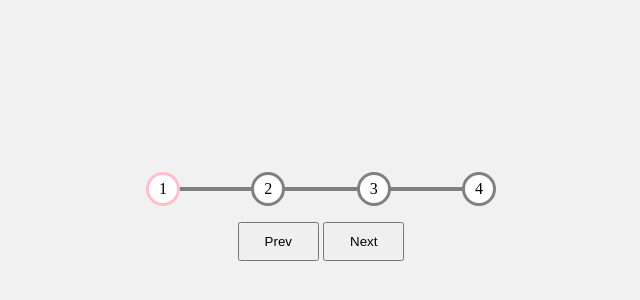
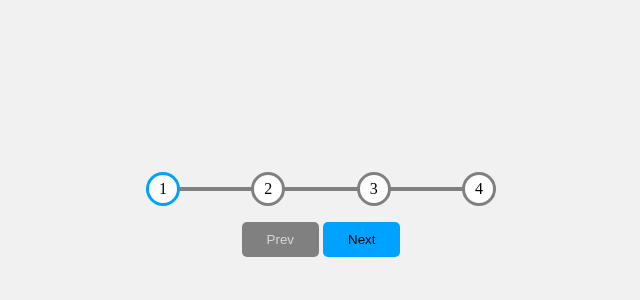
Before and after one commit to Marina8989/progressStepsJS, a plain HTML site: page index.html in a window 1280 px wide. Shown: the part 148-448 px from the top of the page, without its empty margins (319-959 px from the left). Drawn offline with Linux system fonts and the light colour scheme.

Commit message:
css added

```diff
--- a/main.css
+++ b/main.css
@@ -31,7 +31,7 @@ body{
     border: 3px solid grey;
 }
 .circle.active{
-    border: 3px solid pink;;
+    border: 3px solid rgb(0, 162, 255);
 }
 .progress{
     content: "";
@@ -45,10 +45,18 @@ body{
     position: absolute;
     height: 4px;
     width: 27%;
-    background: pink;
+    background: rgb(0, 162, 255);
     z-index: 0;
 }
 .btn{
     padding: 10px 25px;
     margin-top: 1rem;
+    background: rgb(0, 162, 255);
+    border-radius: 5px;
+    border: none;
+    outline: none;
 }
+.btn.disabled{
+    background: grey;
+    color: rgb(218, 216, 216);
+}
```
